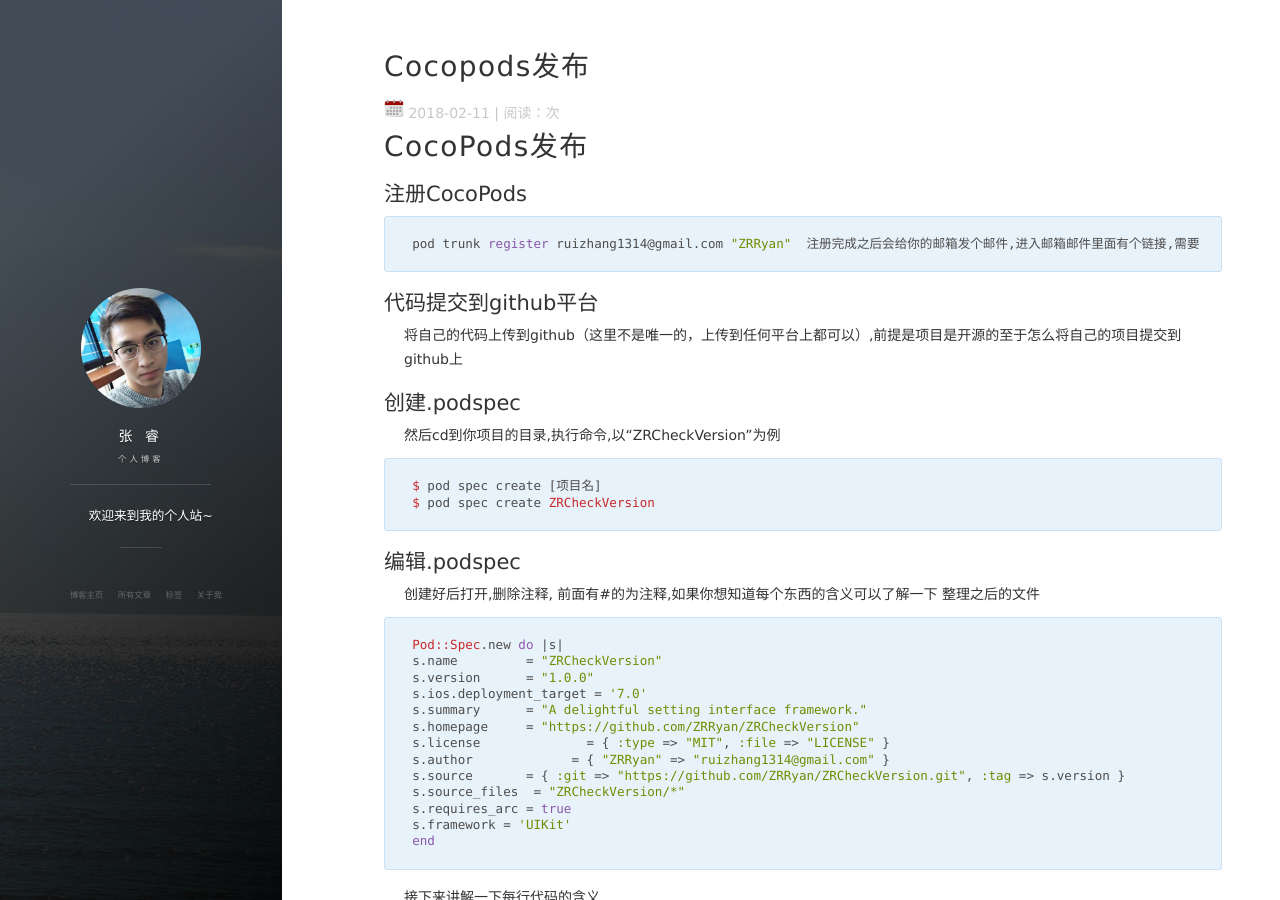
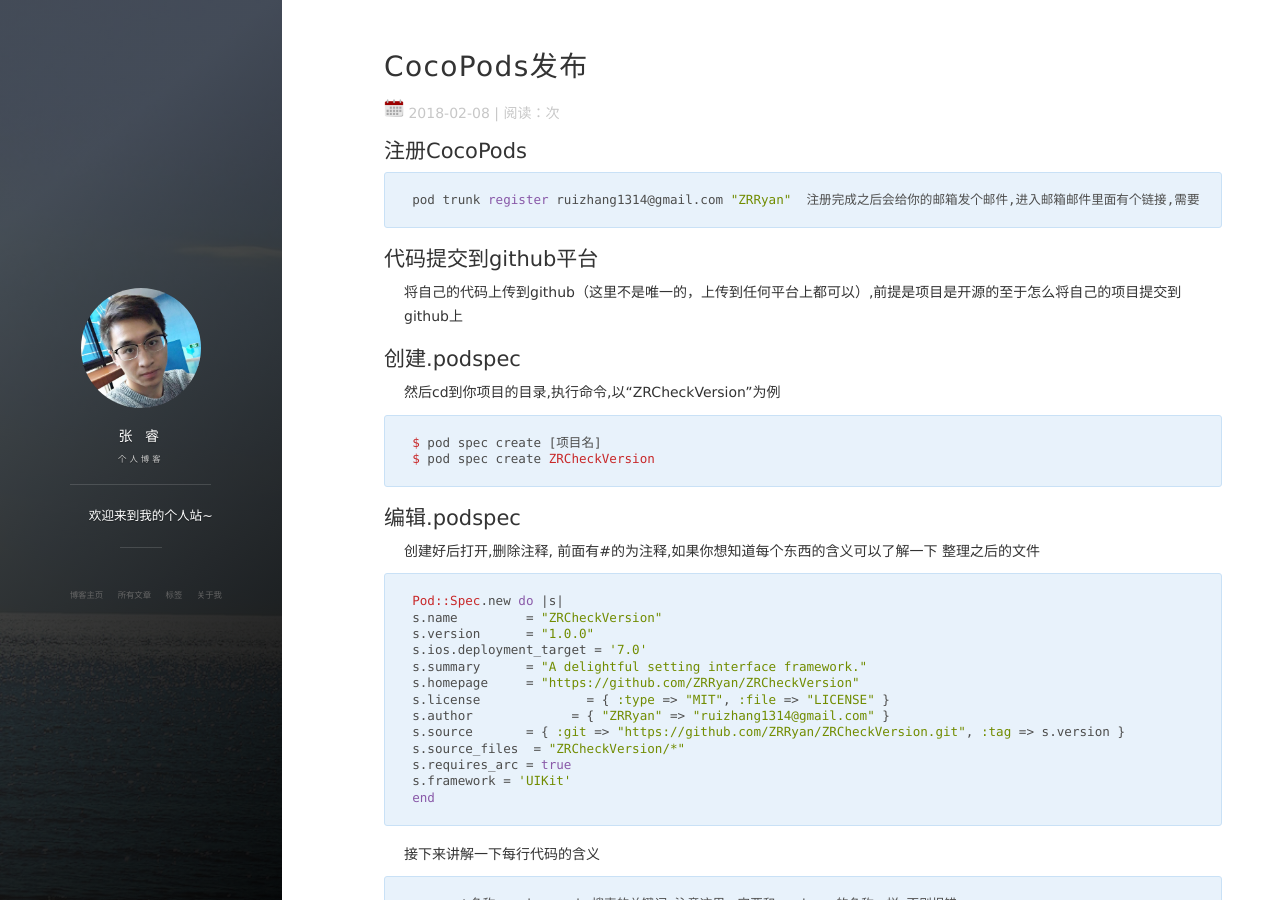
Before and after one commit to ZRRyan/ZRRyan.github.io, a Jekyll site: the page built from _posts/2018-02-11-CocoPods发布.md, in a window 1280 px wide and 900 px high. Built offline with Jekyll 4.4.1, drawn with Linux system fonts in a browser that asks for light colours; nearby versions of some CDN libraries; our own code applies the rules of GitHub Pages for plain Markdown files; comment, search, counter and statistics services are not loaded; part of the change alters nothing that is shown.

Commit message:
修改文件

```diff
--- a/_posts/2018-02-11-CocoPods发布.md
+++ b/_posts/2018-02-11-CocoPods发布.md
@@ -1,4 +1,10 @@
-# CocoPods发布
+---
+layout: post
+title: "CocoPods发布"
+date: 2018-02-08
+description: "CocoPods发布"
+tag: iOS
+---
 
 ## 注册CocoPods
 
```
